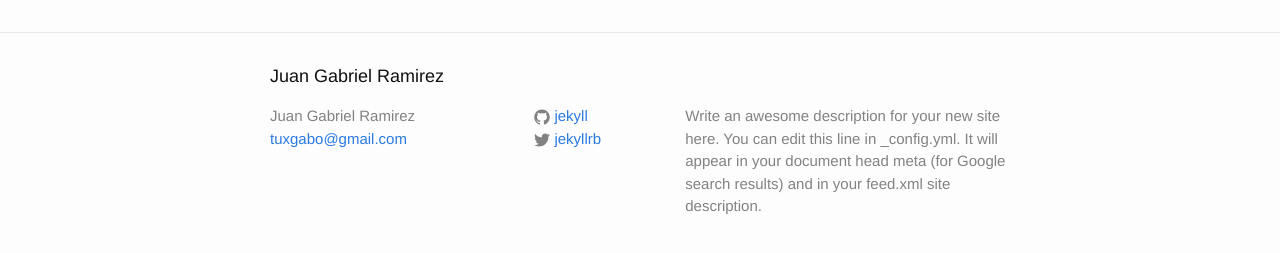
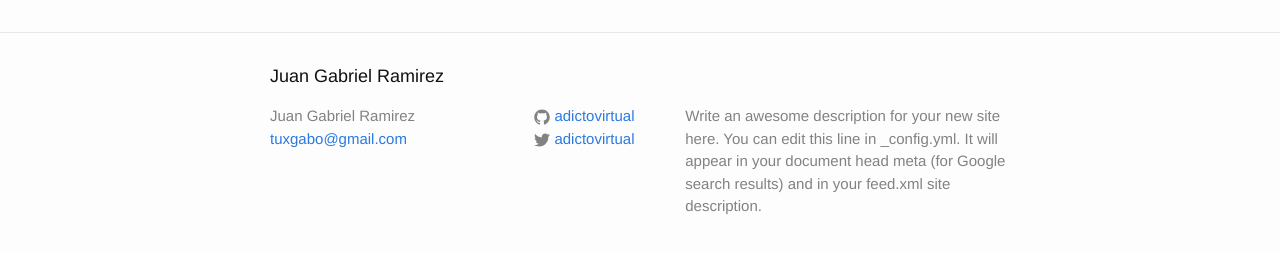
Before and after one commit to juanramirezc2/adictovirtual.github.io, a Jekyll site: the page built from index.html, in a window 1280 px wide. Shown: the part 264-517 px from the top of the page. Built offline with Jekyll 4.4.1, drawn with Linux system fonts in a browser that asks for light colours.

Commit message:
social network

```diff
--- a/_config.yml
+++ b/_config.yml
@@ -7,8 +7,8 @@ description: > # this means to ignore newlines until "baseurl:"
   Google search results) and in your feed.xml site description.
 baseurl: "" # the subpath of your site, e.g. /blog/
 url: "http://yourdomain.com" # the base hostname & protocol for your site
-twitter_username: jekyllrb
-github_username:  jekyll
+twitter_username: adictovirtual
+github_username:  adictovirtual
 
 # Build settings
 markdown: kramdown
```
